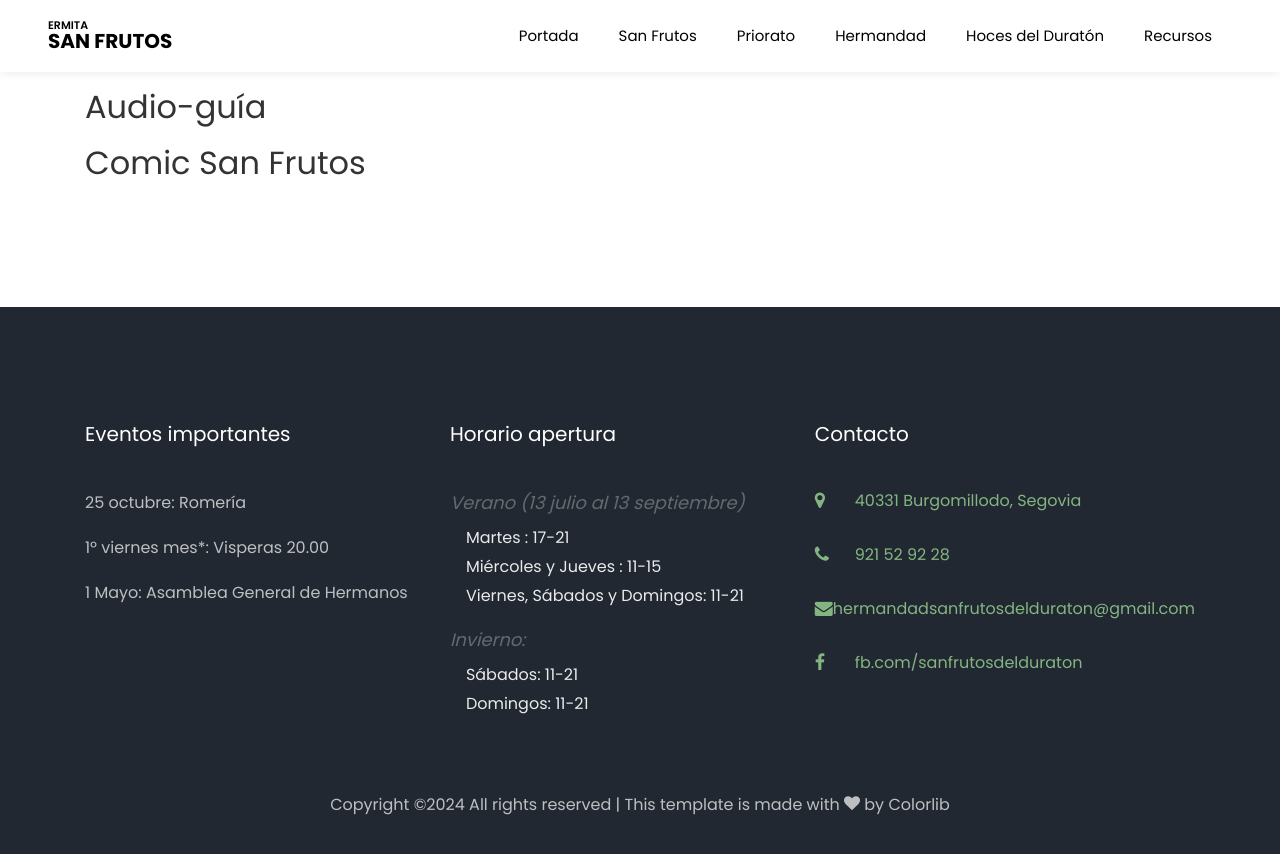
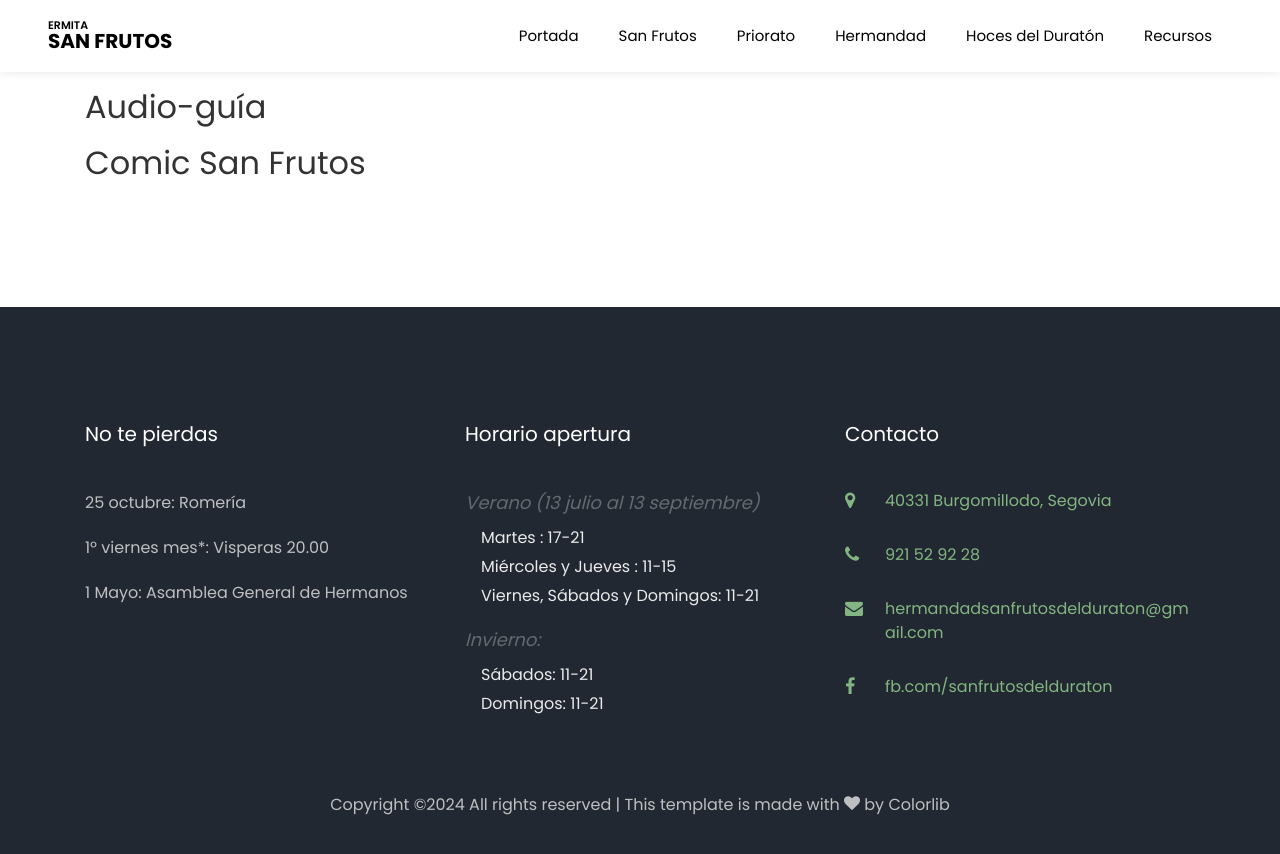
Before and after one commit to ermitasanfrutos/ermitasanfrutos.github.io, a Jekyll site: the page built from recursos.md, in a window 1280 px wide and 900 px high, scrolled down 972 px. Shown: the top 854 px of the window. Built offline with Jekyll 4.4.1, drawn with Linux system fonts in a browser that asks for light colours; some web fonts are replaced; part of the change alters nothing that is shown.

```diff
--- a/_config.yml
+++ b/_config.yml
@@ -29,7 +29,7 @@ latitude: 41.324731457087516
 longitude: -3.878941271164452
 ldType: Organization
 analytics:
-  google:
+  google: G-KQV52HM4KC
   mode: privacy
 keywords: segovia, ermita, san frutos, románico, romería, naturaleza, oración
 baseurl: ''
--- a/_includes/analytics.html
+++ b/_includes/analytics.html
@@ -31,17 +31,19 @@
 	};
 
 
-	(function(i,s,o,g,r,a,m){i['GoogleAnalyticsObject']=r;i[r]=i[r]||function(){
-	(i[r].q=i[r].q||[]).push(arguments)},i[r].l=1*new Date();a=s.createElement(o),
-	m=s.getElementsByTagName(o)[0];a.async=1;a.src=g;m.parentNode.insertBefore(a,m)
-	})(window,document,'script','//www.google-analytics.com/analytics.js','ga');
+	// Load script
+	let script = document.createElement('script');
+	script.src = "https://www.googletagmanager.com/gtag/js?id={{ site.analytics.google }}";
+	document.head.appendChild(script);
 
-	ga('create', '{{ site.analytics.google }}', {
-		'storage': 'none',
-		'clientId': getClientID()
+	// Set up
+  	window.dataLayer = window.dataLayer || [];
+  	function gtag(){dataLayer.push(arguments);}
+  	gtag('js', new Date());
+  	gtag('config', '{{ site.analytics.google }}', {
+        client_storage: 'none',
+        client_id: getClientID(),
 	});
-	ga('set', 'anonymizeIp', true);
-	ga('send', 'pageview');
 })();
 </script>
 
@@ -52,7 +54,7 @@
 <script type="text/javascript">
 	function addBanner() {
 		// Avoid adding multiple times
-		if( document.querySelector('script[src="//www.google-analytics.com/analytics.js"]') ) return
+		if( document.querySelector('script[src*="www.googletagmanager.com/gtag/js?id="]') ) return
 		if( document.querySelector('#cookies-eu-banner') ) return
 
 		// Append cookie banner to DOM
@@ -68,16 +70,22 @@
 
 		// Load google Analytics
 		new CookiesEuBanner(function () {
-			(function(i,s,o,g,r,a,m){i['GoogleAnalyticsObject']=r;i[r]=i[r]||function(){
-			(i[r].q=i[r].q||[]).push(arguments)},i[r].l=1*new Date();a=s.createElement(o),
-			m=s.getElementsByTagName(o)[0];a.async=1;a.src=g;m.parentNode.insertBefore(a,m)
-			})(window,document,'script','//www.google-analytics.com/analytics.js','ga');
 
-			ga('create', '{{ site.analytics.google }}')
-			ga('send', 'pageview');
+			// Load script
+			let script = document.createElement('script');
+			script.src = "https://www.googletagmanager.com/gtag/js?id={{ site.analytics.google }}";
+			document.head.appendChild(script);
+
+			// Set up
+			window.dataLayer = window.dataLayer || [];
+			function gtag(){dataLayer.push(arguments);}
+			gtag('js', new Date());
+ 		    gtag('config', '{{ site.analytics.google }}');
+
 		}, true);
 	}
 	window.addEventListener("load", () => { addBanner() })
 </script>
+
 <script defer src="https://cdn.jsdelivr.net/gh/Alex-D/Cookies-EU-banner@master/src/cookies-eu-banner.js" onload="addBanner()"></script >
 {% endif %}
--- a/_includes/footer.html
+++ b/_includes/footer.html
@@ -6,7 +6,7 @@
         <div class="row mb-5">
           <div class="col-md">
             <div class="ftco-footer-widget mb-4">
-              <h2 class="ftco-heading-2">Eventos importantes</h2>
+              <h2 class="ftco-heading-2">No te pierdas</h2>
               <p>25 octubre: Romería</p>
               <p>1º viernes mes*: Visperas 20.00</p>
               <p>1 Mayo: Asamblea General de Hermanos</p>
@@ -35,10 +35,10 @@
                 <h2 class="ftco-heading-2">Contacto</h2>
                 <div class="block-23 mb-3">
                   <ul>
-                    <li><a target="_blank" href="{{ site.googleMaps }}"><span class="icon icon-map-marker"></span><span class="text">{{ site.address }}</span></a></li>
+                    <li><a target="_blank" href="{{ site.googleMaps }}"><span class="icon icon-map-marker"></span><span class="text" style="word-break: break-all;">{{ site.address }}</span></a></li>
                     <li><a target="_blank" href="tel:{{ site.phone }}"><span class="icon icon-phone"></span><span class="text">{{ site.phone }}</span></a></li>
-                    <li><a target="_blank" href="mailto:{{ site.email }}"><span class="icon icon-envelope"></span><span class="text">{{ site.email }}</span></a></li>
-                    <li><a target="_blank" href="https://www.{{ site.facebook }}"><span class="icon icon-facebook"></span><span class="text">{{ site.facebook }}</span></a></li>
+                    <li><a target="_blank" href="mailto:{{ site.email }}"><span class="icon icon-envelope"></span><span class="text" style="word-break: break-all;">{{ site.email }}</span></a></li>
+                    <li><a target="_blank" href="https://www.{{ site.facebook }}"><span class="icon icon-facebook"></span><span class="text" style="word-break: break-all;">{{ site.facebook }}</span></a></li>
                   </ul>
                 </div>
             </div>
```
